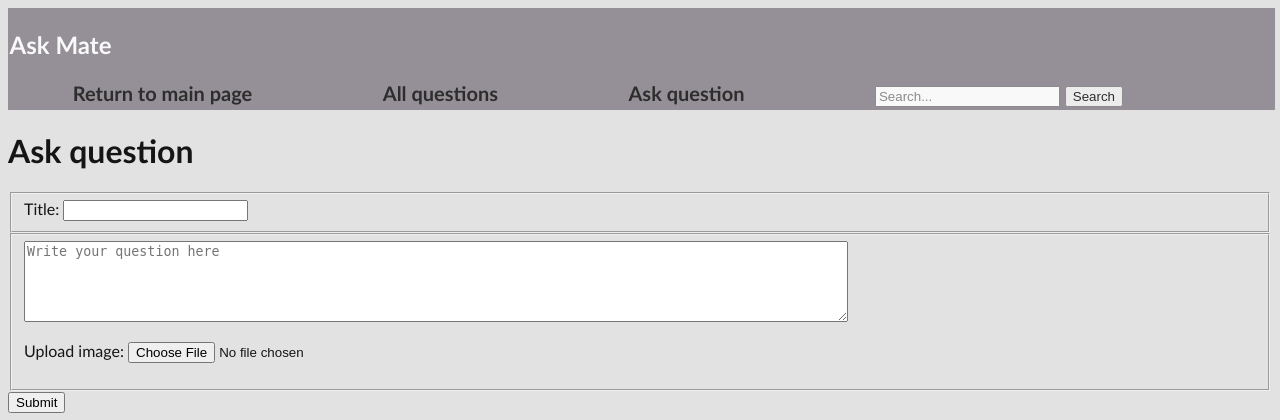
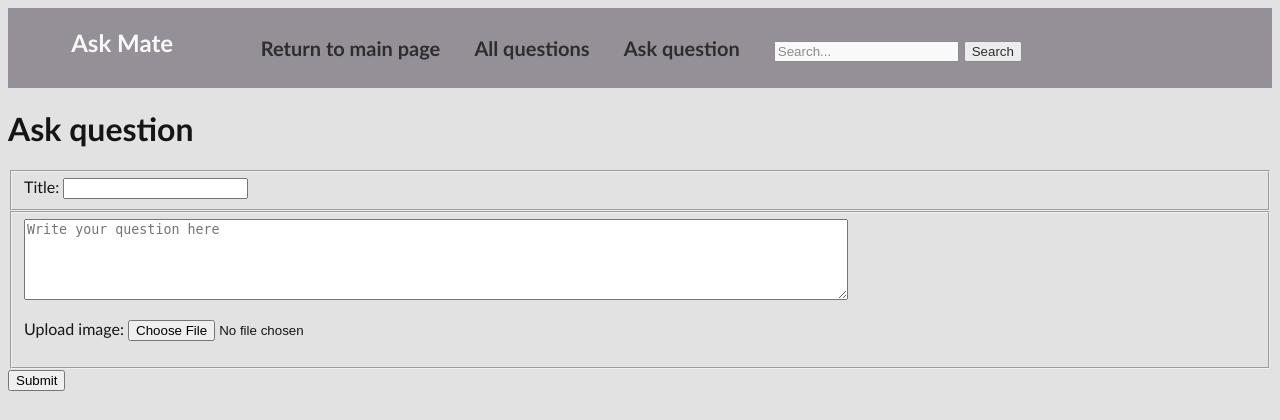
Before and after one commit to Kashydo/AskMate-sprint2, a Flask app: page /add-question in a window 1280 px wide. Shown: the top 420 px of the page. Run offline with Flask 2, Linux system fonts and the light colour scheme.

Commit message:
Update header style

```diff
--- a/static/styles.css
+++ b/static/styles.css
@@ -23,20 +23,26 @@ header {
   width: 100%;
   margin: 0 0 10px 0;
   text-align: left;
-  padding: 0.1em;
   color: white;
+  display: flex;
 }
 
+header h2 {
+  position: relative;
+  left: 5%;
+  width: 20%;
+}
 nav a,
 nav form {
+  flex: 2;
   display: inline;
   font-style: normal;
-  line-height: 30px;
+  line-height: 80px;
   font-size: 20px;
   font-weight: 700;
-  justify-content: left;
   text-decoration: none;
-  padding: 0 5%;
+  margin-top: 30px;
+  margin-right: 30px;
 }
 
 .navigation {
```
